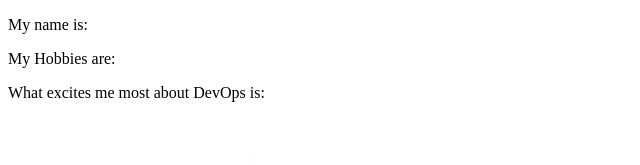
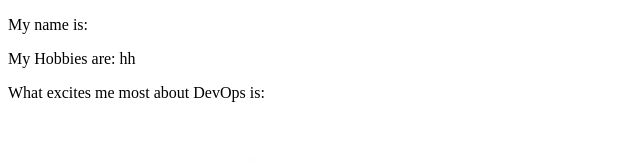
Before and after one commit to rzdippel/DevOps-Class-Introduction-Lab, a plain HTML site: page index.html in a window 1280 px wide. Shown: the top 165 px of the page, 0-640 px from the left. Drawn offline with Linux system fonts and the light colour scheme.

Commit message:
Update index.html

```diff
--- a/index.html
+++ b/index.html
@@ -5,7 +5,7 @@
   </head>
   <body>
     <p>My name is: </p>
-    <p>My Hobbies are: </p>
+    <p>My Hobbies are: hh</p>
     <p>What excites me most about DevOps is: </p>
     <img src="me.jpeg" alt="Picture of Me">
   </body>
```
